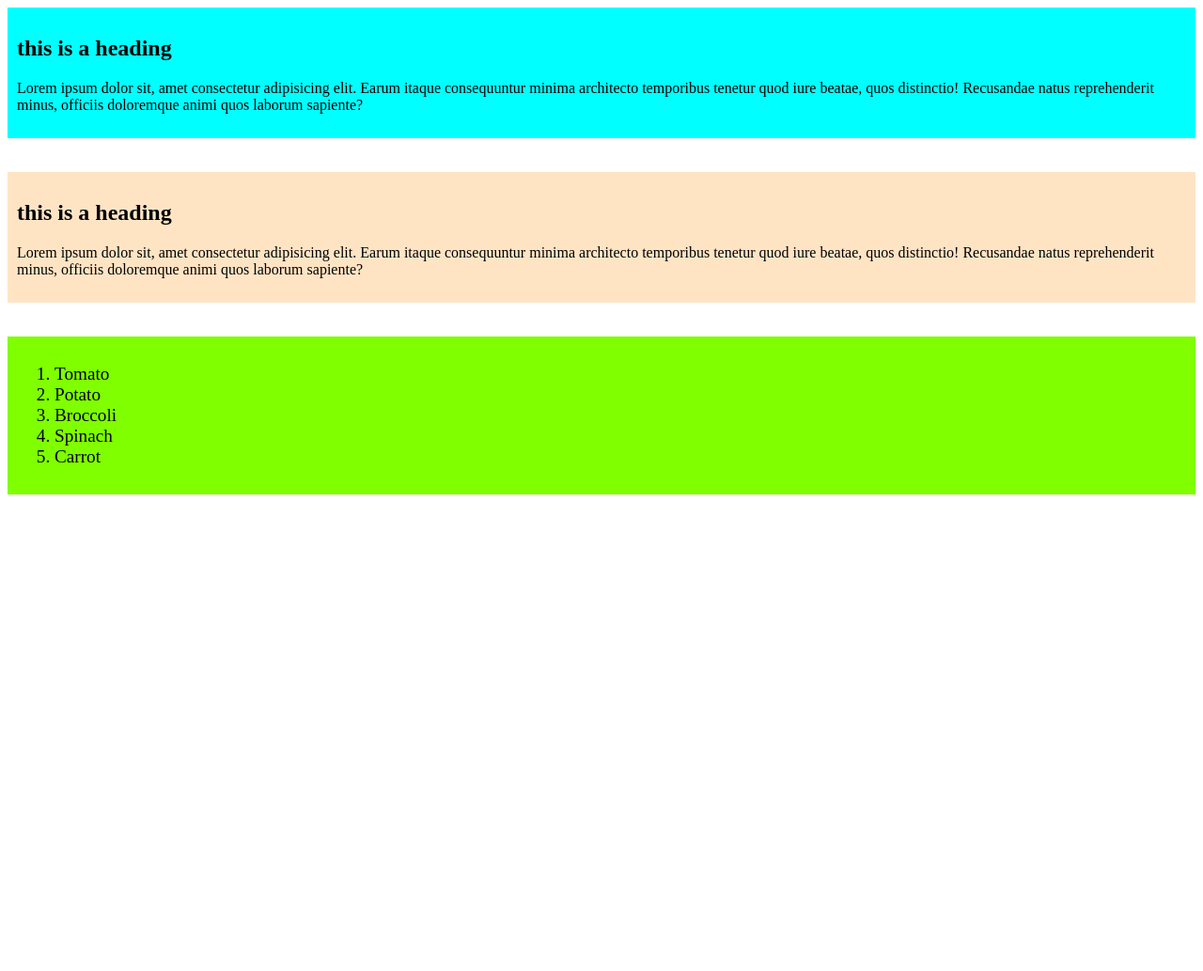
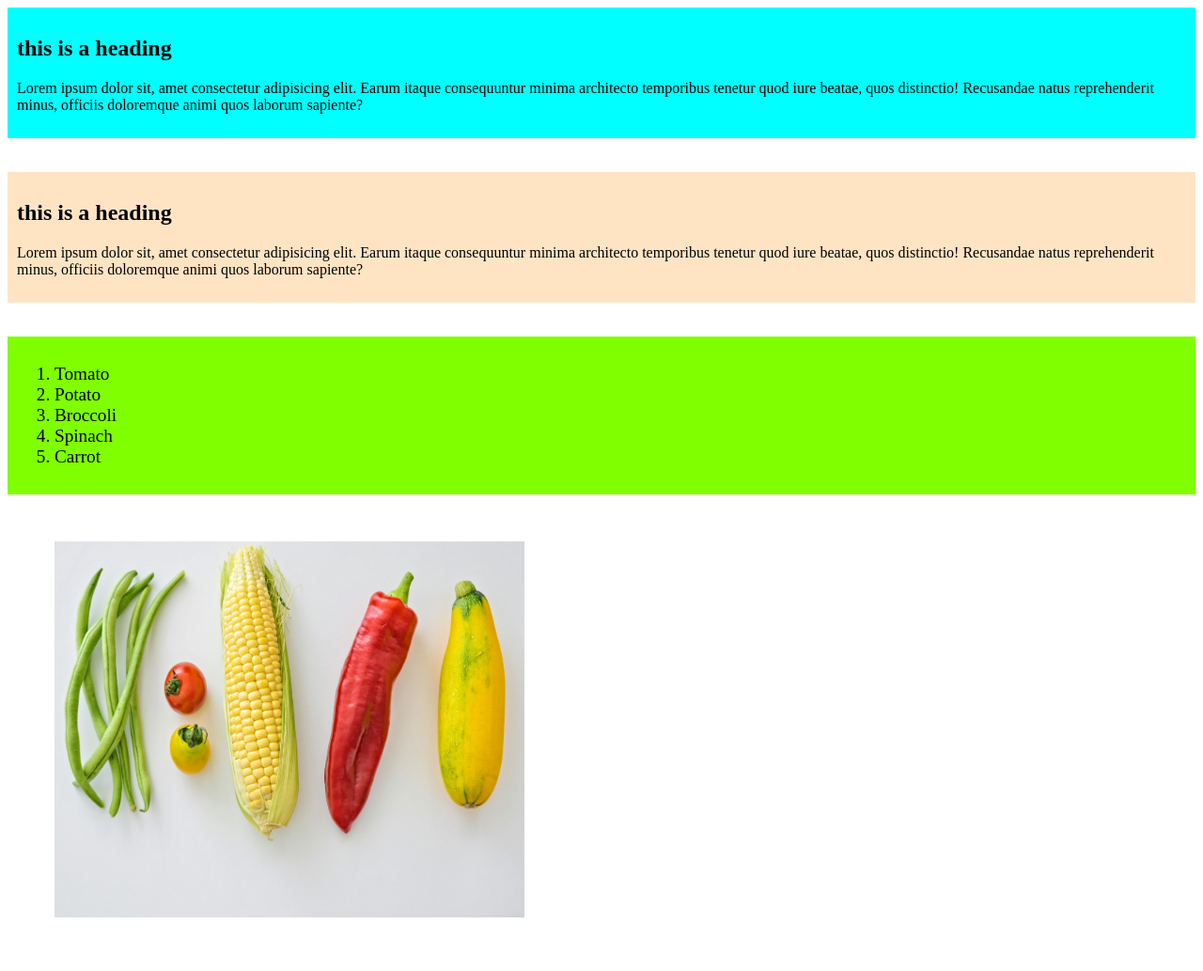
Before and after one commit to Sayed-Shafiul-Maznobin/my-first-github-repo, a plain HTML site: page index.html in a window 1280 px wide. Shown: the whole page at 94% size. Before the commit the page ends 800 px from the top, so only its background shows below. Drawn offline with Linux system fonts and the light colour scheme.

Commit message:
added image

```diff
--- a/index.html
+++ b/index.html
@@ -40,6 +40,10 @@
         </ol>
 
     </div>
+     <div id="div4">
+         <img src="media/vegetables.jpg" alt="">
+
+    </div>
 </body>
 
 </html>
--- a/styles/blog.css
+++ b/styles/blog.css
@@ -13,3 +13,11 @@
     padding: 10px;
     font-size: larger;
 }
+
+img {
+
+    width: 500px;
+    height: 400px;
+    margin: 50px;
+    text-align: center;
+}
```
Also changed, not shown: media/vegetables.jpg (added).
